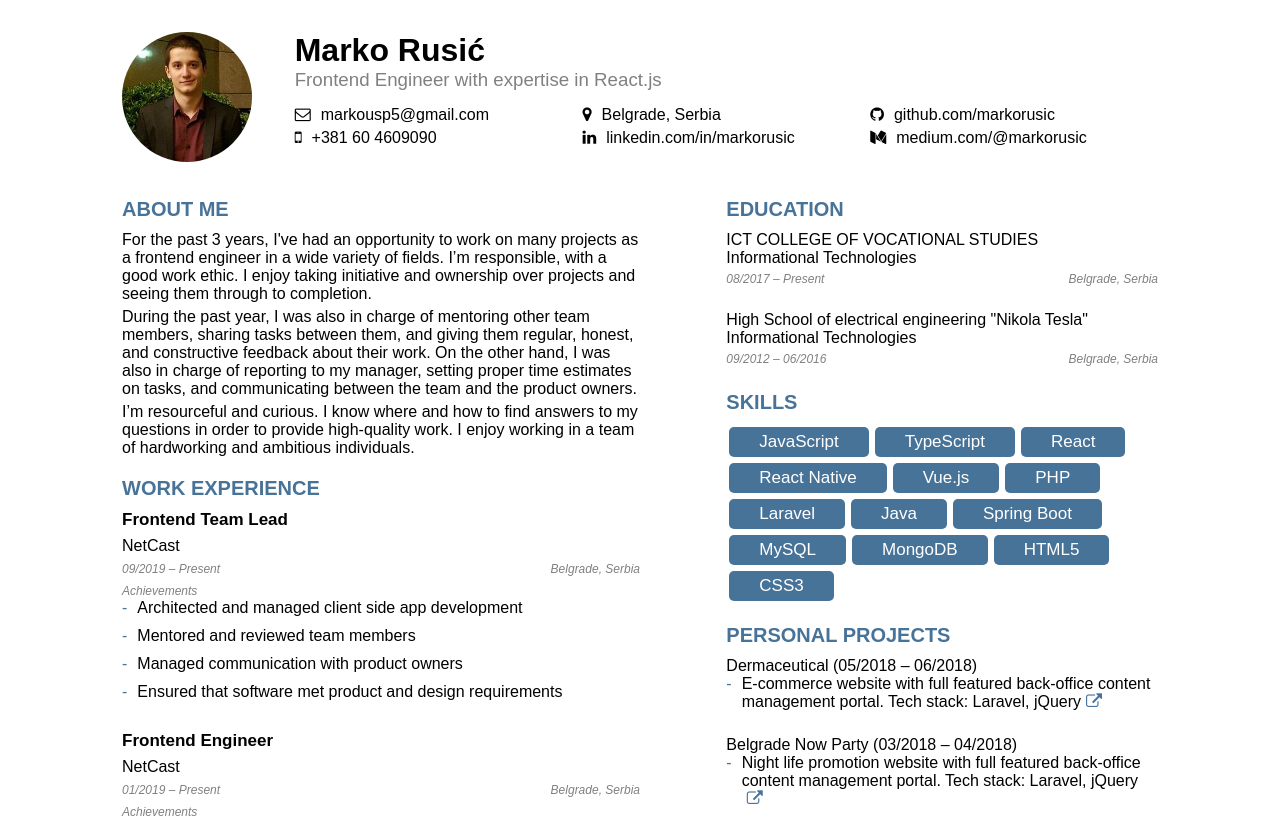
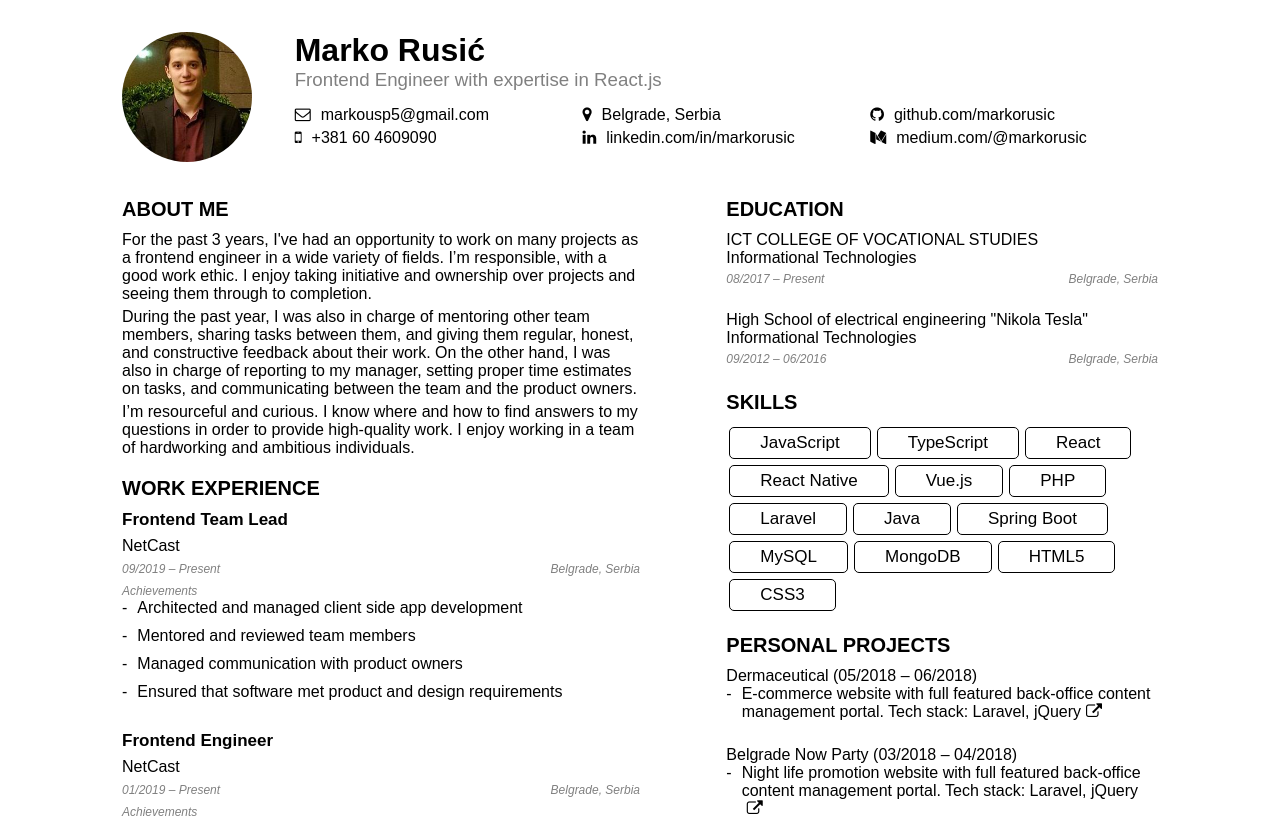
Before and after one commit to markorusic/resume, a React (Create React App) app: page / in a window 1280 px wide. Shown: the top 818 px of the page. Built offline with nearby package versions, Linux system fonts and the light colour scheme.

Commit message:
update colors

```diff
--- a/package.json
+++ b/package.json
@@ -6,7 +6,6 @@
   "dependencies": {
     "react": "^16.9.0",
     "react-dom": "^16.9.0",
-    "react-ga": "^2.6.0",
     "react-scripts": "^3.4.1",
     "styled-components": "^4.3.2"
   },
--- a/src/App.js
+++ b/src/App.js
@@ -1,13 +1,7 @@
 import React from 'react'
-import ReactGA from 'react-ga'
 import { createGlobalStyle } from 'styled-components'
 import resume from './data/resume-data.json'
 import ResumeV1 from './resume-v1'
-
-ReactGA.initialize('UA-146442526-1', {
-  debug: !process.env.NODE_ENV || process.env.NODE_ENV === 'development'
-})
-ReactGA.pageview(window.location.pathname + window.location.search)
 
 const GlobalStyle = createGlobalStyle`
   @import url("https://stackpath.bootstrapcdn.com/font-awesome/4.7.0/css/font-awesome.min.css");
--- a/src/resume-v1/components/lib.js
+++ b/src/resume-v1/components/lib.js
@@ -70,7 +70,7 @@ export const Box = styled.div`
 export const Title = styled.h3`
   text-transform: uppercase;
   font-size: 20px;
-  color: #487399;
+  color: #000;
   margin-bottom: 10px;
   @media print {
     margin-bottom: 5px;
@@ -109,7 +109,7 @@ const SectionItemContainer = styled.div`
 export const SectionItem = ({ title, url, children, ...props }) => (
   <SectionItemContainer>
     <Flex {...props}>
-      <Div margin="0 10px 0 0" color="#487399">
+      <Div margin="0 10px 0 0" color="#000">
         -
       </Div>
       <Box>
@@ -123,7 +123,7 @@ export const SectionItem = ({ title, url, children, ...props }) => (
             style={{
               textDecoration: 'none',
               marginLeft: '5px',
-              color: '#487399'
+              color: '#000'
             }}
           />
         )}
@@ -161,15 +161,13 @@ export const DateSpan = ({ time, location }) => (
 
 export const TagCard = styled.span`
   display: inline-block;
-  background-color: #487399;
   border-radius: 5px;
   padding: 5px 30px;
   margin: 3px;
-  color: white;
   font-size: 17px;
+  color: #000;
+  border: 1px solid black;
   @media print {
-    color: #487399;
-    border: 1px solid black;
     padding: 5px 10px;
     margin: 2px;
     font-size: 12px;
```
Also changed, not shown: 1 other file (tests, documents, lock files or other folders).
